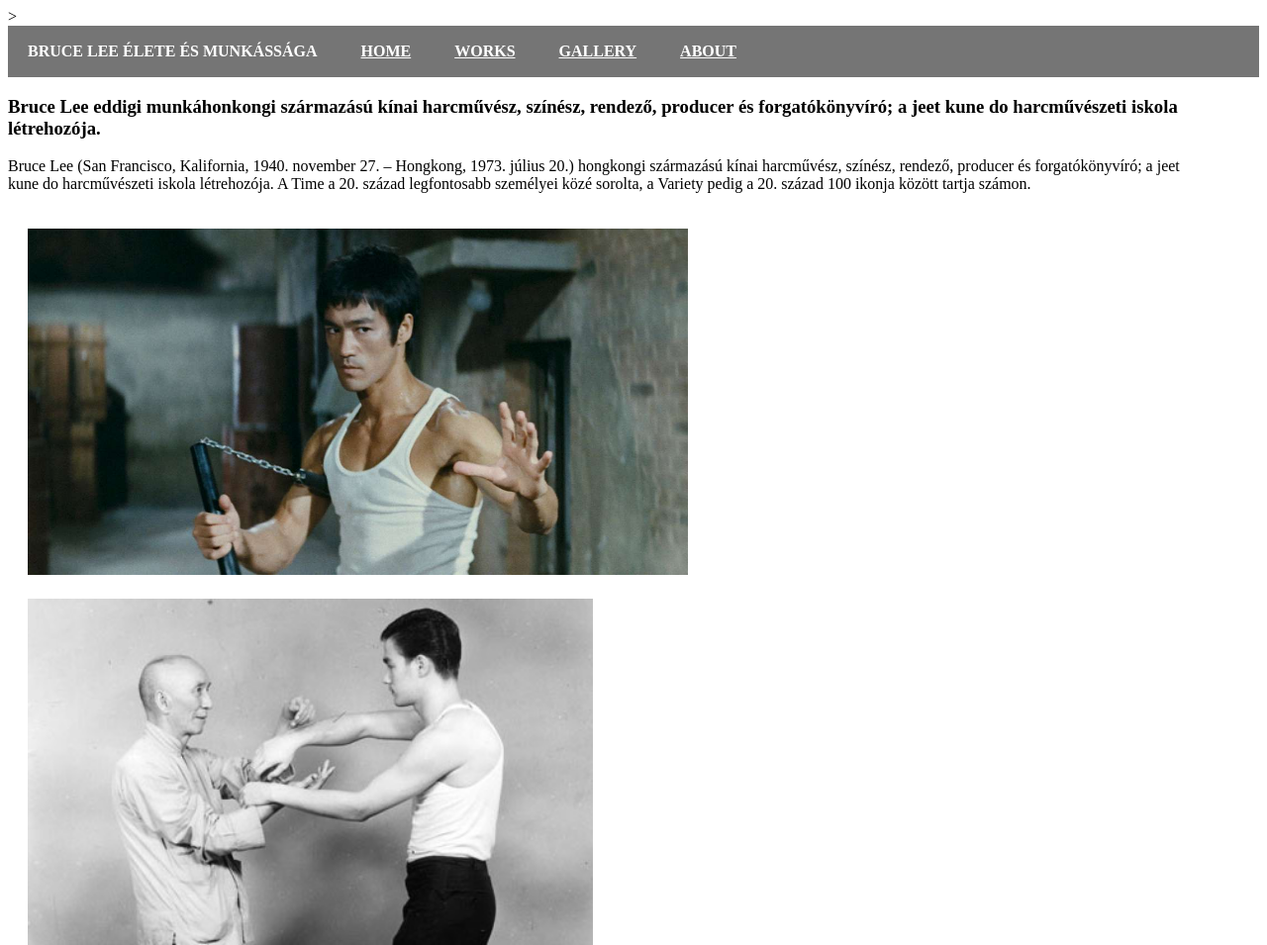
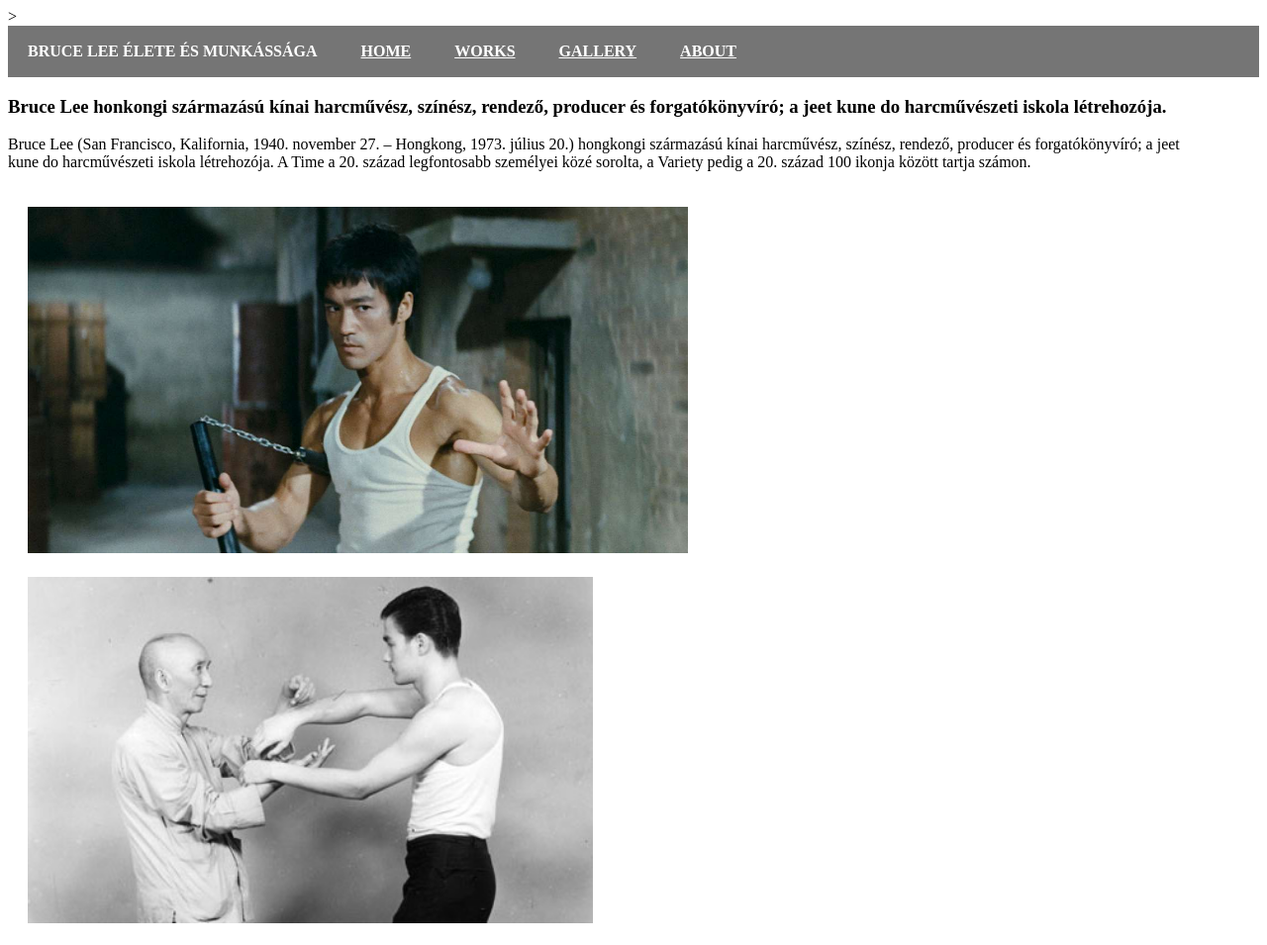
Before and after one commit to Frenczy/project-html-001-about-site, a plain HTML site: page index.html in a window 1280 px wide. Shown: the top 955 px of the page at 99% size. Drawn offline with Linux system fonts and the light colour scheme.

Commit message:
Update index.html

```diff
--- a/index.html
+++ b/index.html
@@ -31,7 +31,7 @@
 
     <main>
         <h3>
-            Bruce Lee eddigi munkáhonkongi származású kínai harcművész, színész, rendező, producer és forgatókönyvíró; a jeet kune
+            Bruce Lee honkongi származású kínai harcművész, színész, rendező, producer és forgatókönyvíró; a jeet kune
             do harcművészeti iskola létrehozója.
         </h3>
     </main>
```
